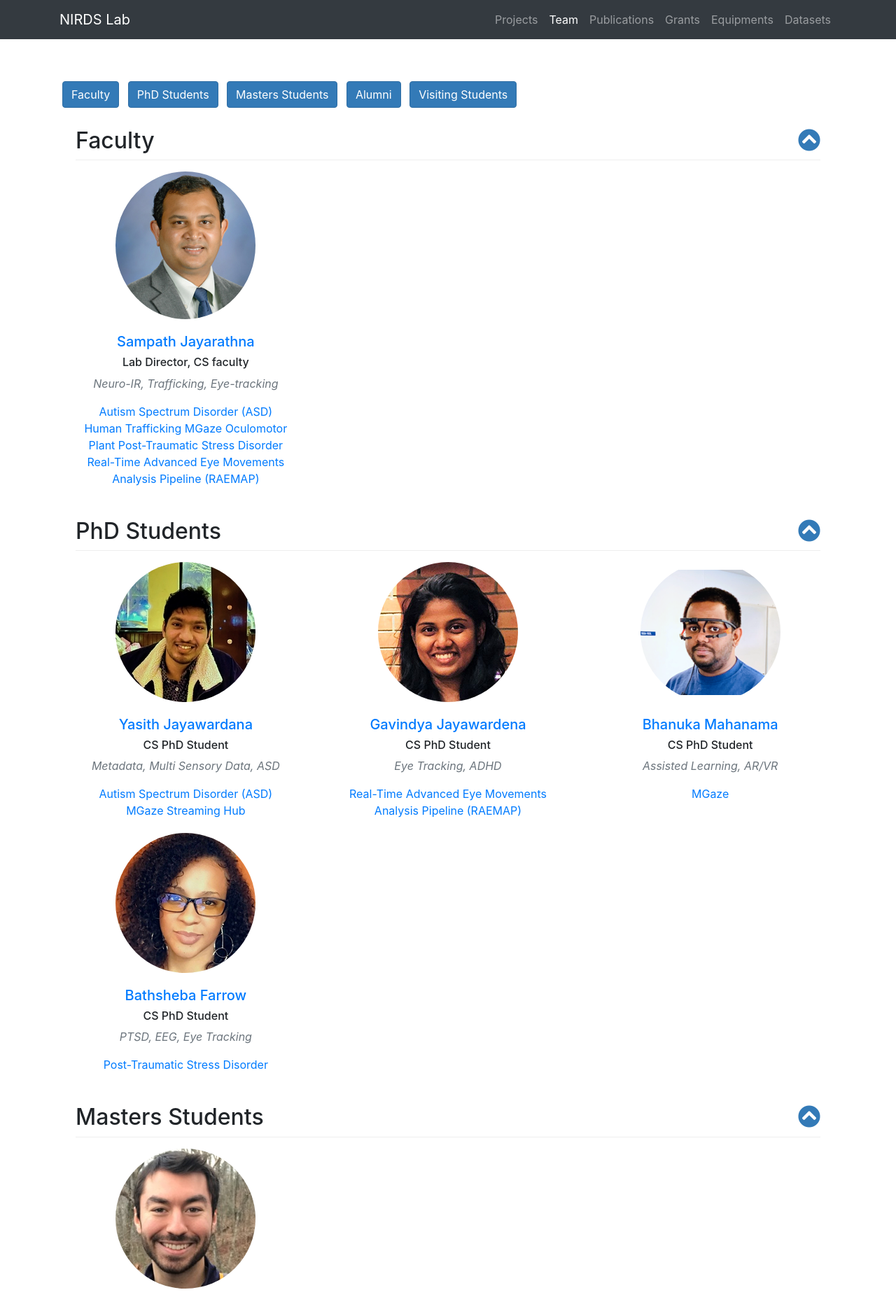
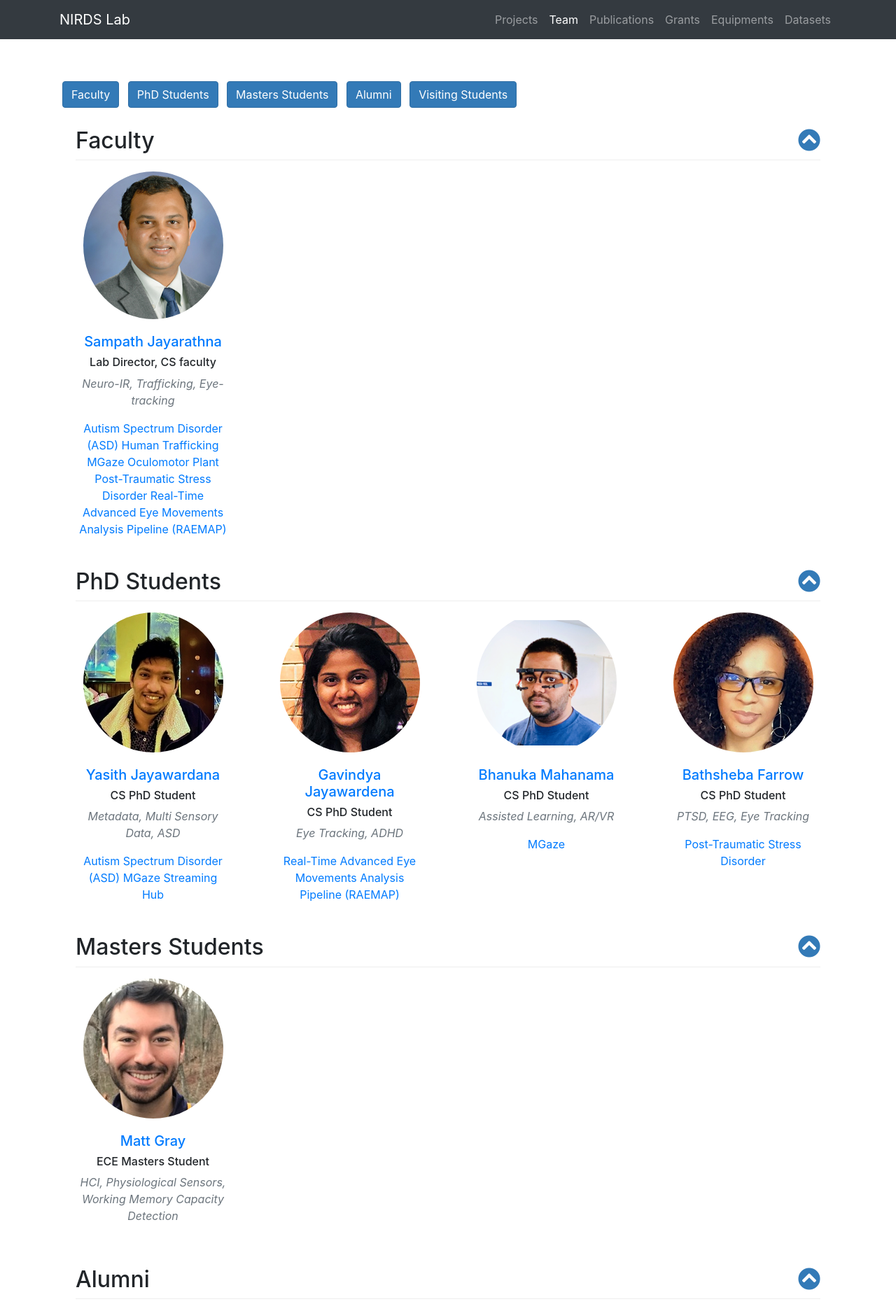
Before and after one commit to nirdslab/nirdslab.github.io, a Jekyll site: the page built from team.md, in a window 1280 px wide. Shown: the top 1863 px of the page at 70% size. Built offline with Jekyll 4.4.1, drawn with Linux system fonts in a browser that asks for light colours; nearby versions of some CDN libraries.

Commit message:
update columns in team view

```diff
--- a/_includes/person.html
+++ b/_includes/person.html
@@ -1,8 +1,8 @@
-<div class="col-lg-4 col-sm-6 text-center">
+<div class="col-lg-3 col-md-4 col-sm-6 text-center">
 	<a href="{{include.member.url}}" target="_blank">
 		<img
 		src="{{include.member.img | default: '/assets/img/team/placeholder.png'}}"
-		style="border-radius: 90%;"
+		style="border-radius: 100%;"
 		alt=""
 		/>
 	</a>
```
